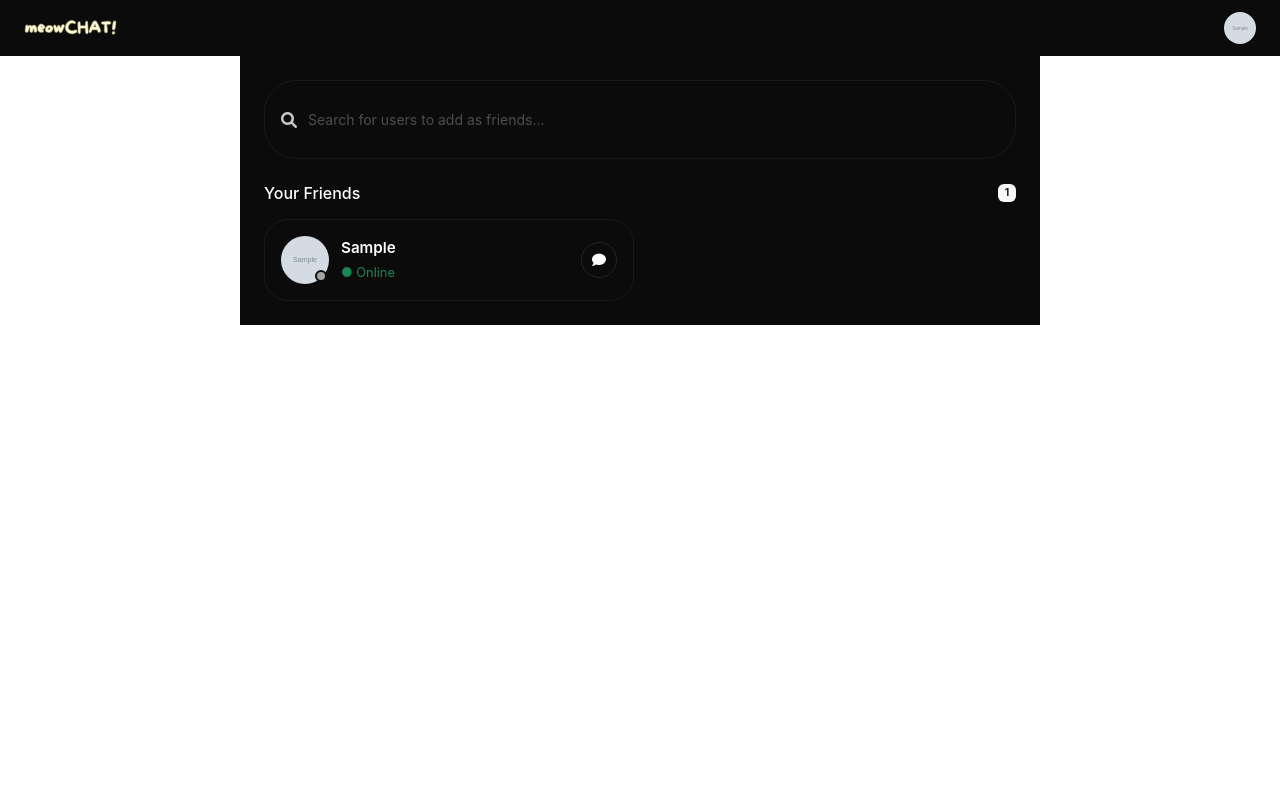
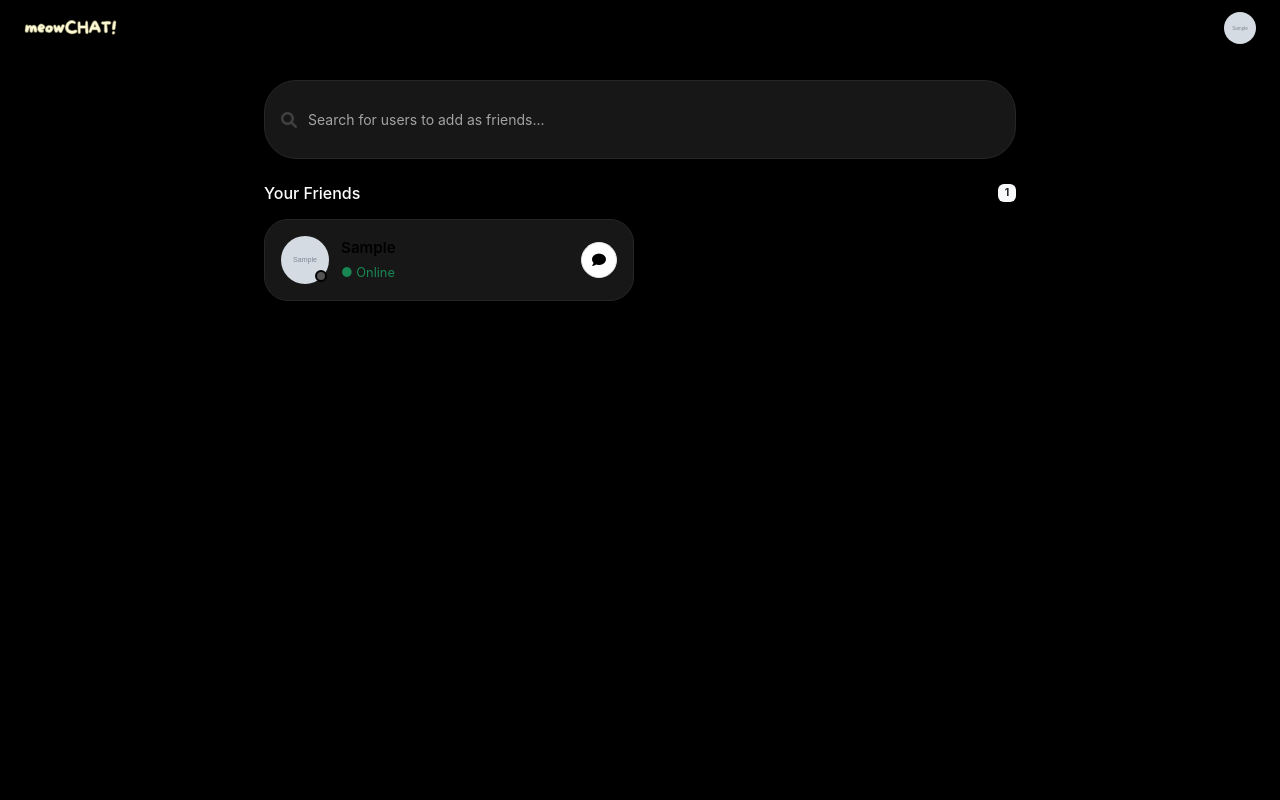
Before and after one commit to jhwhangug3/xch, a Flask app: page /dashboard in a window 1280 px wide. Run offline with Flask 3, Linux system fonts and the light colour scheme; a user stored in the database is signed in; tables that the repository leaves empty hold one stand-in row (values such as "Sample post"); grey boxes marked "Sample" are stand-in pictures; some libraries are stand-ins or nearby versions.

Commit message:
Update main.css

```diff
--- a/static/css/main.css
+++ b/static/css/main.css
@@ -91,7 +91,7 @@ body.chat-active {
 h1, h2, h3, h4, h5, h6 {
     font-weight: 500;
     line-height: 1.25;
-    color: var(--black);
+    color: var(--white);
     margin-bottom: var(--space-3);
 }
 
@@ -214,7 +214,7 @@ p {
     align-items: center;
     justify-content: center;
     padding: var(--space-3) var(--space-4);
-    border: 1px solid var(--border);
+    border: 1px solid var(--gray-700);
     border-radius: var(--radius-md);
     font-size: 0.875rem;
     font-weight: 500;
@@ -226,8 +226,8 @@ p {
     user-select: none;
     min-height: 2.5rem;
     line-height: 1;
-    background: var(--white);
-    color: var(--black);
+    background: var(--gray-900);
+    color: var(--white);
 }
 
 .btn:disabled {
@@ -285,7 +271,7 @@ p {
     position: sticky;
     top: 0;
     z-index: 100;
-    background: var(--white);
+    background: var(--black);
     border-bottom: none;
 }
 .navbar-meow .inner {
@@ -663,7 +642,7 @@ p {
     padding: var(--space-5);
     max-width: 800px;
     margin: 0 auto;
-    background: var(--white);
+    background: var(--black);
 }
 
 .dashboard-inner .main-content {
@@ -754,10 +733,10 @@ p {
 
 /* Search Components - Clean */
 .search-box {
-    background: var(--white);
+    background: var(--gray-900);
     border-radius: 32px;
     padding: var(--space-3) var(--space-4);
-    border: 1px solid var(--gray-100);
+    border: 1px solid var(--gray-800);
     margin-bottom: var(--space-4);
     transition: var(--transition);
 }
@@ -769,8 +748,8 @@ p {
 
 /* Enhanced Search Box for Dashboard */
 .dashboard-inner .search-box {
-    background: var(--white);
-    border: 1px solid var(--gray-100);
+    background: var(--gray-900);
+    border: 1px solid var(--gray-800);
     border-radius: 32px;
     padding: var(--space-4);
     margin-bottom: var(--space-5);
@@ -817,8 +796,8 @@ p {
 }
 
 .friend-item {
-    background: var(--white);
-    border: 1px solid var(--gray-100);
+    background: var(--gray-900);
+    border: 1px solid var(--gray-800);
     border-radius: 24px;
     padding: var(--space-4);
     display: flex;
@@ -866,7 +845,7 @@ p {
     width: 12px;
     height: 12px;
     background: var(--gray-600);
-    border: 2px solid var(--white);
+    border: 2px solid var(--black);
     border-radius: 50%;
 }
 
@@ -1425,40 +1381,14 @@ p {
 /* Dark Mode Support */
 @media (prefers-color-scheme: dark) {
     :root {
-        --black: #ffffff;
-        --white: #0b0b0b;
-        --gray-50: #0f0f0f;
-        --gray-100: #1a1a1a;
-        --gray-200: #262626;
-        --gray-300: #333333;
-        --gray-400: #4d4d4d;
-        --gray-500: #808080;
-        --gray-600: #a3a3a3;
-        --gray-700: #c7c7c7;
-        --gray-800: #e5e5e5;
-        --gray-900: #fafafa;
-        --border: #2a2a2a;
-        --border-hover: #3a3a3a;
+        /* keep normal mapping for pure dark theme */
+        --black: #000000;
+        --white: #ffffff;
     }
 }
 
 /* Explicit dark theme override via data attribute */
-[data-theme="dark"] {
-    --black: #ffffff;
-    --white: #0b0b0b;
-    --gray-50: #0f0f0f;
-    --gray-100: #1a1a1a;
-    --gray-200: #262626;
-    --gray-300: #333333;
-    --gray-400: #4d4d4d;
-    --gray-500: #808080;
-    --gray-600: #a3a3a3;
-    --gray-700: #c7c7c7;
-    --gray-800: #e5e5e5;
-    --gray-900: #fafafa;
-    --border: #2a2a2a;
-    --border-hover: #3a3a3a;
-}
+[data-theme="dark"] { /* keep defaults for pure dark */ }
 
 /* Readability tweaks for dark theme */
 [data-theme="dark"] a{color:#7db4ff}
```
Also changed, not shown: other parts of static/css/main.css (+54 -98 lines).
